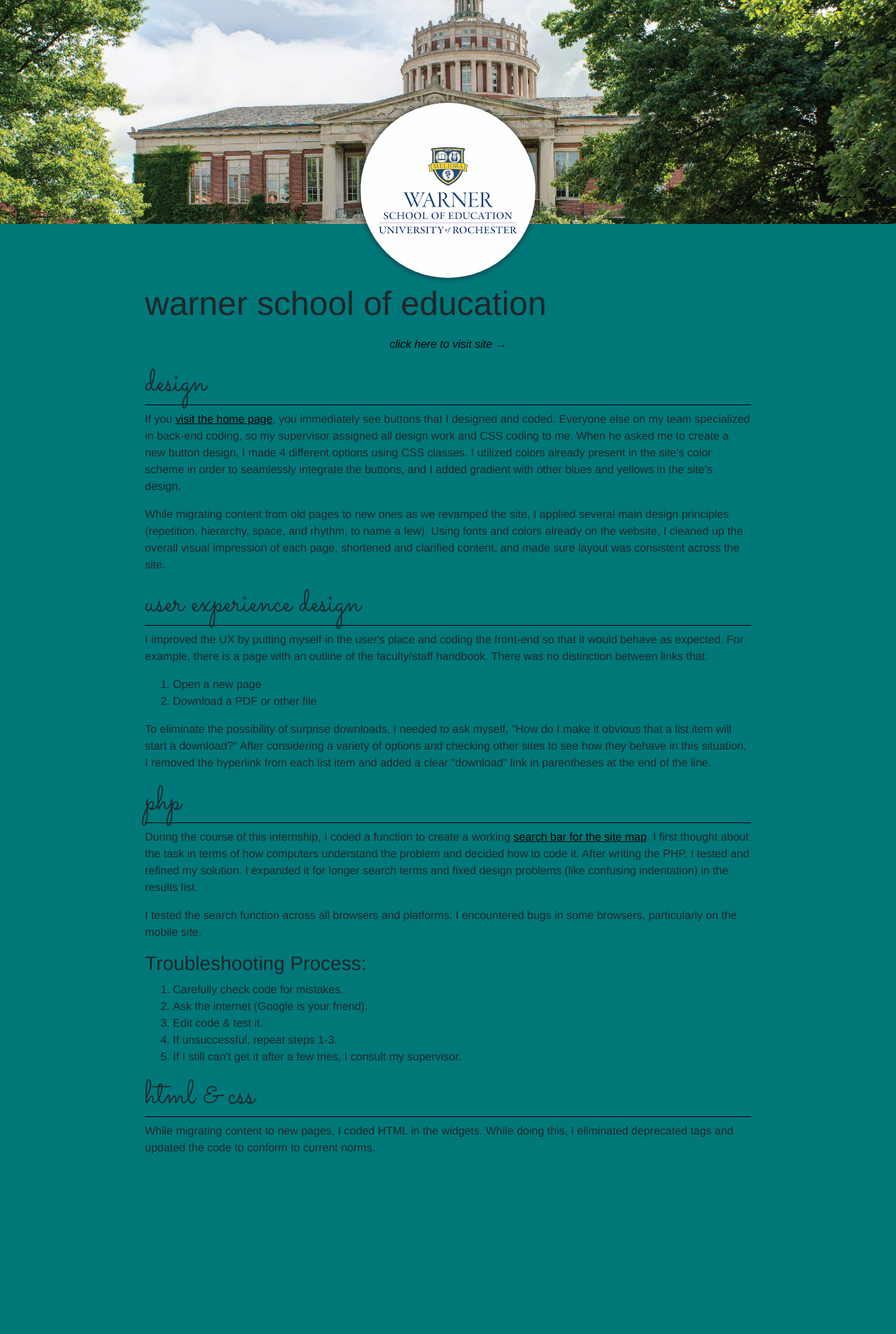
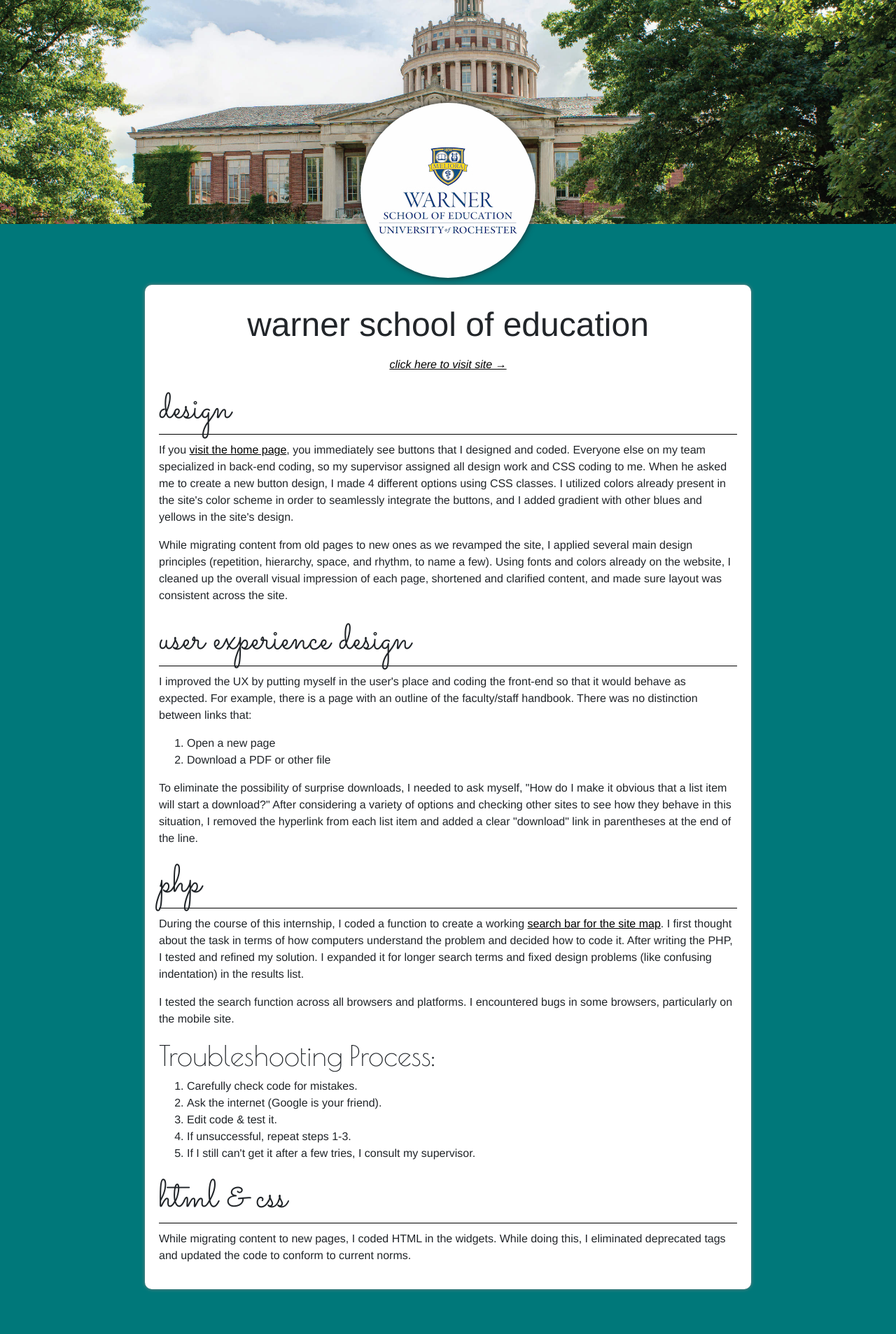
Before and after one commit to smwarsh/steph-warsh, a PHP site: page /warner.php in a window 1280 px wide. Shown: the whole page at 70% size. Before the commit the page ends 1649 px from the top, so only its background shows below. Run offline with PHP 8.4, Linux system fonts and the light colour scheme.

Commit message:
Fix and update styles on Warner page

```diff
--- a/css/styles.css
+++ b/css/styles.css
@@ -226,11 +226,6 @@ table {
 
 .visit a {
 	font-style: italic;
-	text-decoration: none;
-}
-
-.visit a:hover {
-	text-decoration: underline;
 }
 
 #title {
@@ -269,6 +264,7 @@ table {
 	font-size: 3em;
 	margin-top: 1%;
 	margin-bottom: 2%;
+	text-align: center;
 }
 
 #portfolio img {
--- a/warner.php
+++ b/warner.php
@@ -17,6 +17,7 @@
 
 		<article>
 			<img src="img/warner_logo.jpg" alt="Warner School of Education logo" class="logo">
+			<div class="white-bg">
 			<h1 id="portfolio-h1">warner school of education</h1>
 			<p class="visit"><a href="https://www.warner.rochester.edu/" target="_blank">click here to visit site &#8594;</a></p>
 			<h2 class="portfolio-h2">design</h2>
@@ -48,7 +49,7 @@
 
 			<h2 class="portfolio-h2">html &amp; css</h2>
 			<p>While migrating content to new pages, I coded HTML in the widgets. While doing this, I eliminated deprecated tags and updated the code to conform to current norms.</p>
-
+			</div>
 		</article>
 		<!--<footer></footer>-->
 	</div><!-- .container -->
```
